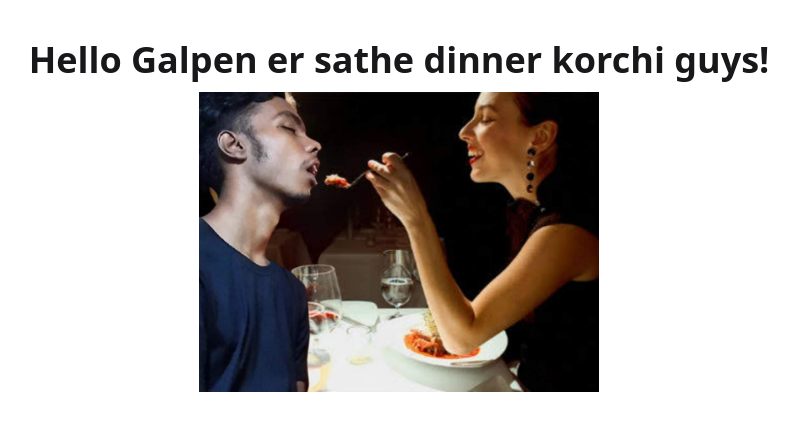
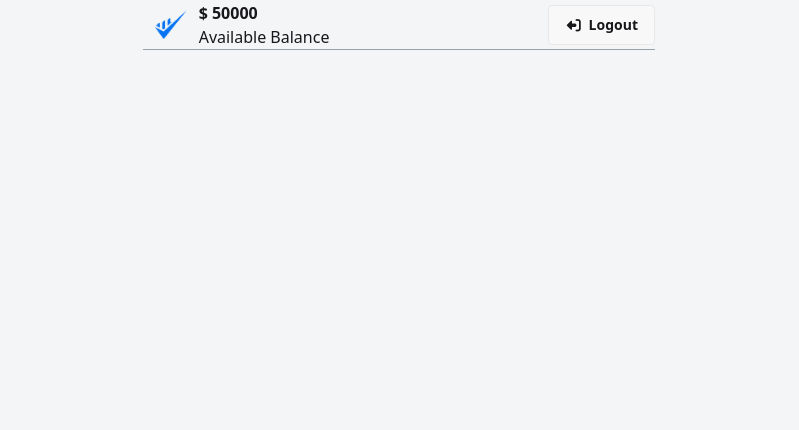
Before and after one commit to saiem1209/payoo-mfs, a plain HTML site: page home.html in a window 1280 px wide. Shown: the whole page, without its empty margins (241-1040 px from the left). Drawn offline with nearby package versions, Linux system fonts and the light colour scheme.

Commit message:
nav added

```diff
--- a/home.html
+++ b/home.html
@@ -1,10 +1,10 @@
 <!DOCTYPE html>
 <html lang="en">
-<head>
-    <meta charset="UTF-8">
-    <meta name="viewport" content="width=device-width, initial-scale=1.0">
+  <head>
+    <meta charset="UTF-8" />
+    <meta name="viewport" content="width=device-width, initial-scale=1.0" />
     <title>Document</title>
-        <!-- daisy ui -->
+    <!-- daisy ui -->
     <link
       href="https://cdn.jsdelivr.net/npm/daisyui@5"
       rel="stylesheet"
@@ -12,9 +12,33 @@
     />
     <!-- taildwind cdn -->
     <script src="https://cdn.jsdelivr.net/npm/@tailwindcss/browser@4"></script>
-</head>
-<body class="flex flex-col justify-center items-center">
-    <h1 class="font-extrabold text-4xl mt-10">Hello Galpen er sathe dinner korchi guys!</h1>
-    <img class="w-[400px] h-[300px] mt-3" src="./assets/toukir.jpeg" alt="">
-</body>
+
+    <!-- font awesome cdn -->
+    <link
+      rel="stylesheet"
+      href="https://cdnjs.cloudflare.com/ajax/libs/font-awesome/7.0.1/css/all.min.css"
+      integrity="sha512-2SwdPD6INVrV/lHTZbO2nodKhrnDdJK9/kg2XD1r9uGqPo1cUbujc+IYdlYdEErWNu69gVcYgdxlmVmzTWnetw=="
+      crossorigin="anonymous"
+      referrerpolicy="no-referrer"
+    />
+  </head>
+  <body class="bg-[#f4f5f7] h-[100vh]  ">
+    <div
+      class="min-h-[50px]  flex justify-between items-center max-w-lg border-b-1 border-gray-400 mx-auto v"
+    >
+      <div class="flex ml-3 justify-center items-center">
+        <img class="max-h-[30px]" src="./assets/Group.png" alt="" />
+        <div class="ml-3">
+          <h2 class="font-bold">$ <span>50000</span></h2>
+          <p>Available Balance</p>
+        </div>
+      </div>
+      <div>
+        <button class="btn"><i class="fa-solid fa-right-from-bracket rotate-180"></i> Logout</button>
+      </div>
+    </div>
+
+
+
+  </body>
 </html>
```
